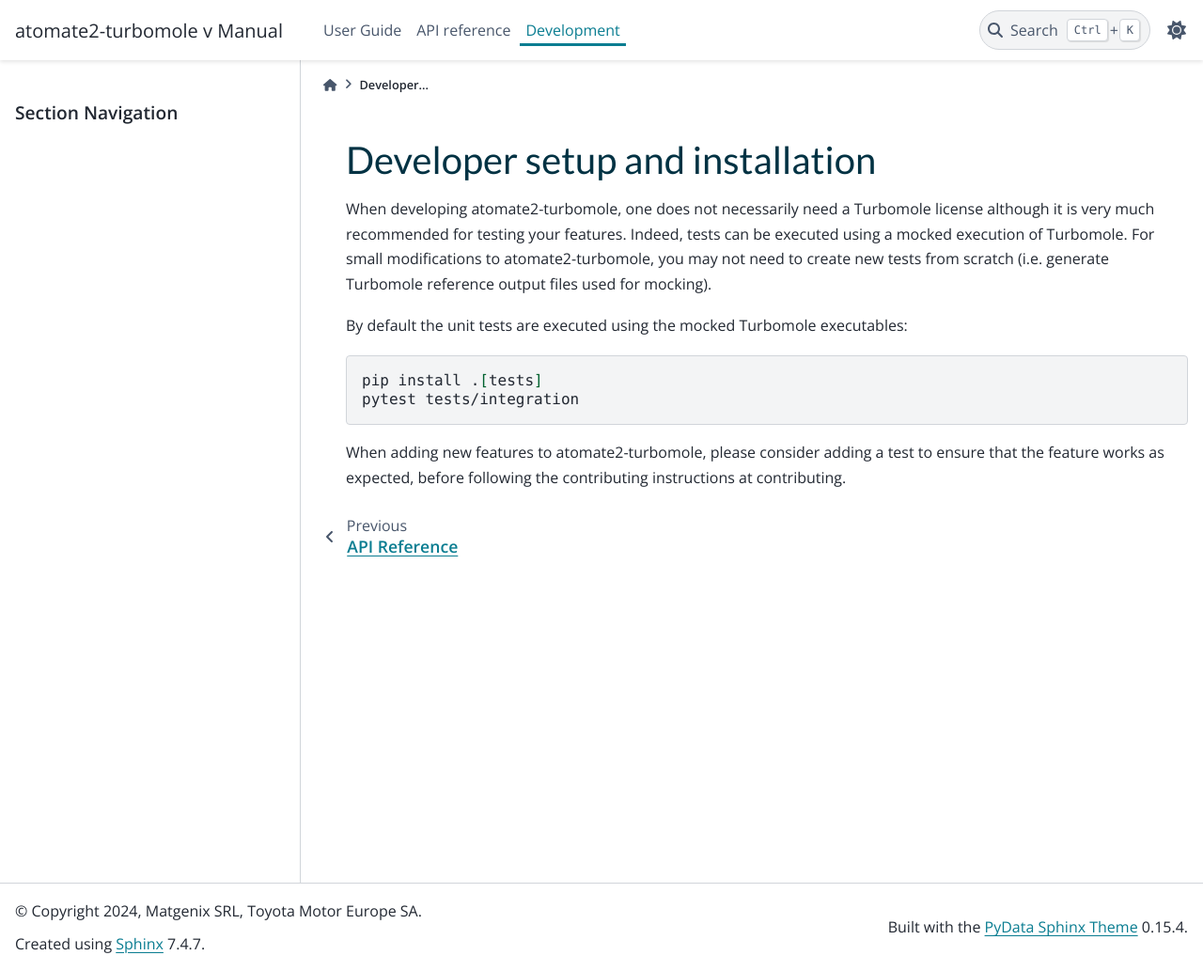
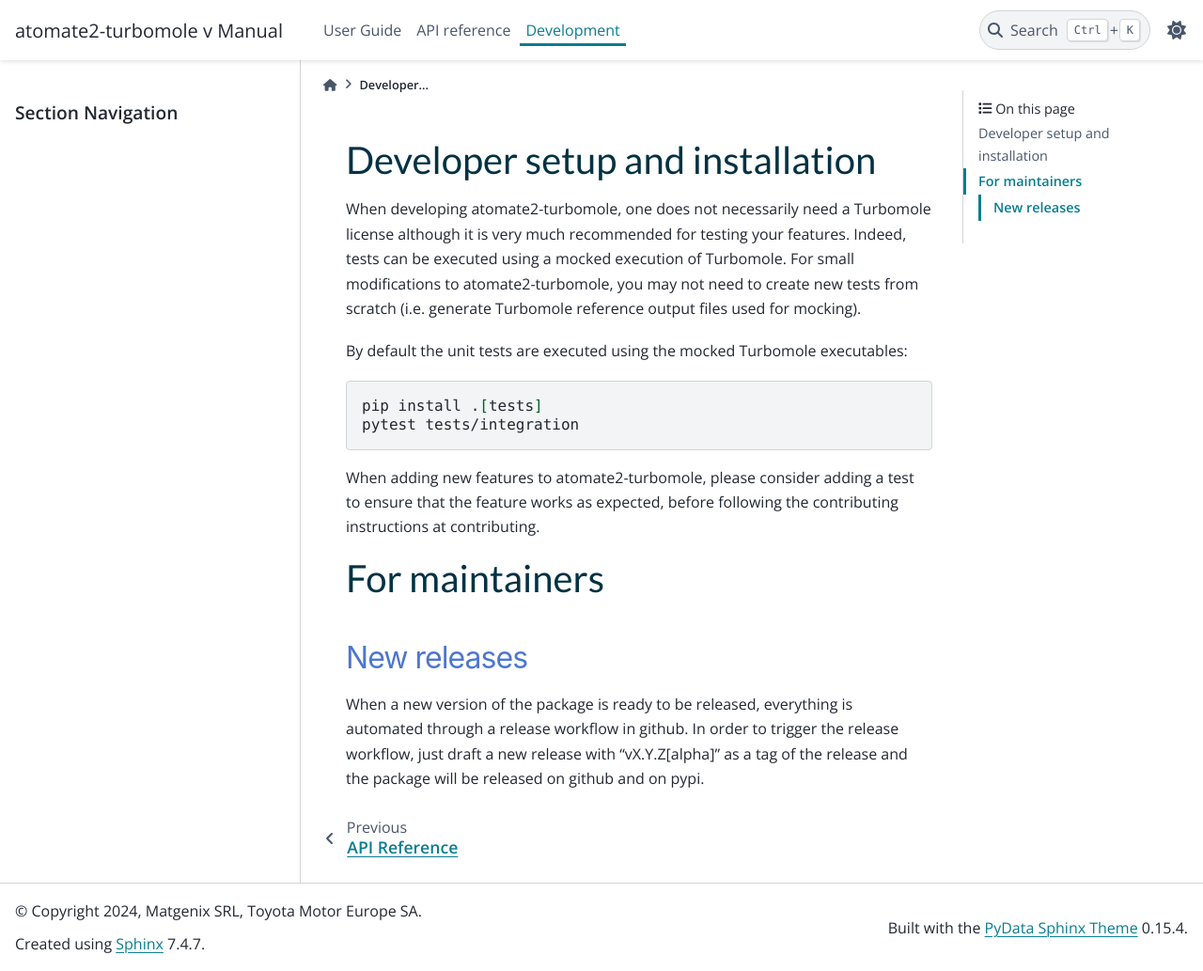
Before and after one commit to Matgenix/atomate2-turbomole, a Sphinx documentation site: the page built from doc/source/dev/devinstall.rst, in a window 1280 px wide and 1033 px high. Shown: the whole window at 94% size. Built offline with Sphinx 7.4.7 and the PyData theme 0.15.4, drawn with Linux system fonts in a browser that asks for light colours.

Commit message:
Added doc on how to release a new version.

```diff
--- a/doc/source/dev/devinstall.rst
+++ b/doc/source/dev/devinstall.rst
@@ -20,3 +20,15 @@
 When adding new features to atomate2-turbomole, please consider adding a
 test to ensure that the feature works as expected, before
 following the contributing instructions at :ref:`contributing`.
+
+***************
+For maintainers
+***************
+
+New releases
+============
+
+When a new version of the package is ready to be released, everything is automated
+through a release workflow in github. In order to trigger the release workflow, just
+draft a new release with "vX.Y.Z[alpha]" as a tag of the release and the package will
+be released on github and on pypi.
```
